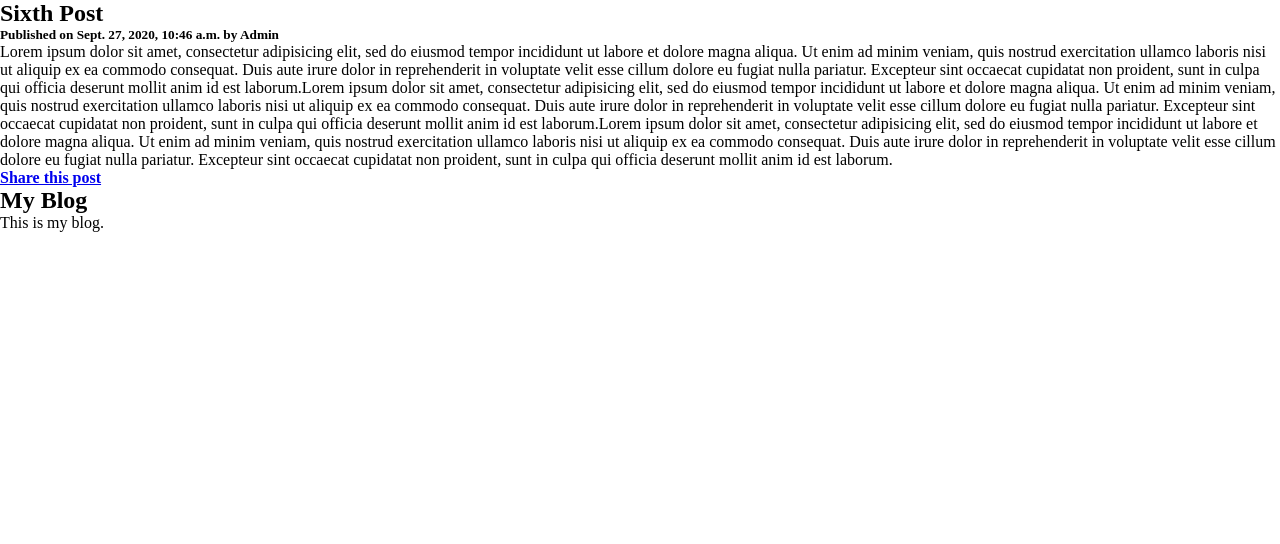
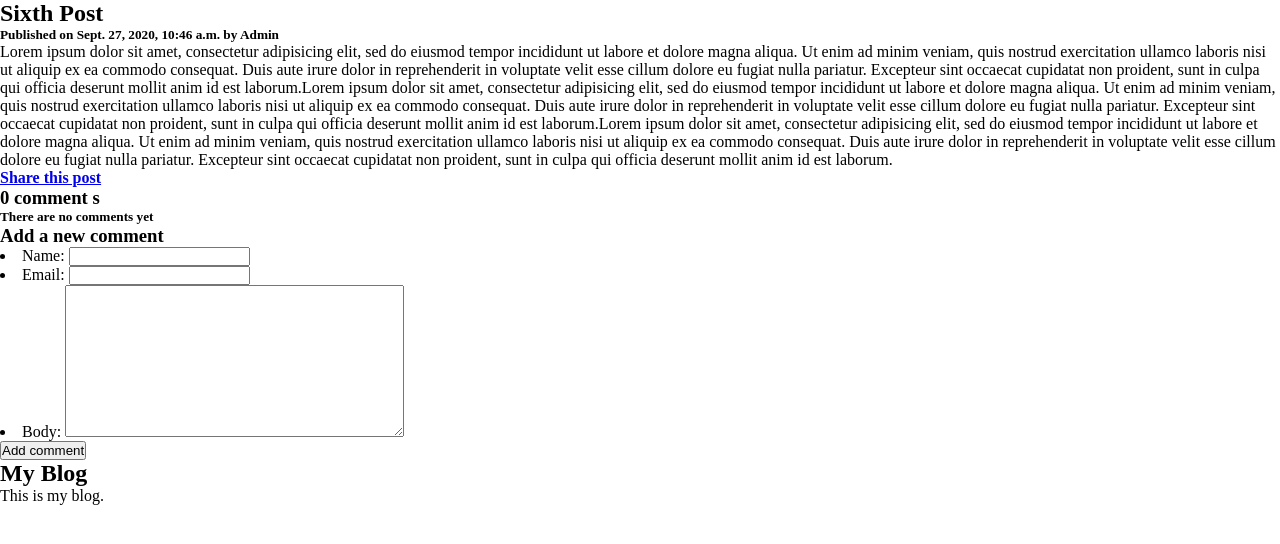
Before and after one commit to FrancescoViterbo/django-blog, a Django app: a page that uses myblog/blog/templates/blog/post/detail.html in a window 1280 px wide. Shown: the top 544 px of the page. Run offline with Django 3.2, Linux system fonts and the light colour scheme; data comes from the database, SQL or seed files in the repository; both versions use the stored data as it was after the commit.

Commit message:
added complete comment system

```diff
--- a/myblog/blog/forms.py
+++ b/myblog/blog/forms.py
@@ -1,7 +1,13 @@
 from django import forms
+from .models import Comment
 
 class EmailPostForm(forms.Form):
     name = forms.CharField(max_length=25)
     email = forms.EmailField()
     to = forms.EmailField()
     comments = forms.CharField(required=False, widget=forms.Textarea)
+
+class CommentForm(forms.ModelForm):
+    class Meta:
+        model = Comment
+        fields = ('name', 'email', 'body')
--- a/myblog/blog/templates/blog/post/detail.html
+++ b/myblog/blog/templates/blog/post/detail.html
@@ -7,4 +7,31 @@
     <h5 class="date">Published on {{post.publish}} by {{post.author}}</h5>
     <p>{{post.body|linebreaks}}</p>
     <h4><a href="{%url "blog:post_share" post.id%}">Share this post</a></h4>
+    {%with comments.count as total_comments%}
+        <h3>
+            {{total_comments}} comment {{total_comments|pluralize}}
+        </h3>
+    {%endwith%}
+
+    {%for comment in comments%}
+        <div class="comment">
+            <h5 class="info">
+                Comment {{forloop.counter}} by {{comment.name}} {{comment.created}}
+            </h5>
+            <p>{{comment.body|linebreaks}}</p>
+        </div>
+    {%empty%}
+        <h5>There are no comments yet</h5>
+    {%endfor%}
+
+    {%if new_comment%}
+        <h3>Your comment has been added</h3>
+    {%else%}
+        <h3>Add a new comment</h3>
+        <form class="" method="post">
+            {{comment_form.as_ul}}
+            {%csrf_token%}
+            <input type="submit" name="" value="Add comment">
+        </form>
+    {%endif%}
 {%endblock%}
--- a/myblog/blog/views.py
+++ b/myblog/blog/views.py
@@ -1,8 +1,8 @@
 from django.shortcuts import render, get_object_or_404
-from .models import Post
+from .models import Post, Comment
 from django.core.paginator import Paginator, EmptyPage, PageNotAnInteger
 from django.views.generic import ListView
-from .forms import EmailPostForm
+from .forms import EmailPostForm, CommentForm
 from django.core.mail import send_mail
 
 # Create your views here.
@@ -27,7 +27,19 @@ class PostListView(ListView):
 
 def post_detail(request, year, month, day, post):
     post = get_object_or_404(Post, slug=post, status='published', publish__year=year, publish__month=month, publish__day=day)
-    return render(request, 'blog/post/detail.html', {'post': post})
+    comments = post.comments.filter(active=True)
+
+    new_comment = None
+
+    if request.method == 'POST':
+        comment_form = CommentForm(data=request.POST)
+        if comment_form.is_valid():
+            new_comment = comment_form.save(commit=False)
+            new_comment.post = post
+            new_comment.save()
+    else:
+        comment_form = CommentForm()
+    return render(request, 'blog/post/detail.html', {'post': post, 'comments': comments, 'new_comment': new_comment, 'comment_form': comment_form})
 
 def post_share(request, post_id):
     post = get_object_or_404(Post, id=post_id, status='published')
```
Also changed, not shown: myblog/db.sqlite3.
